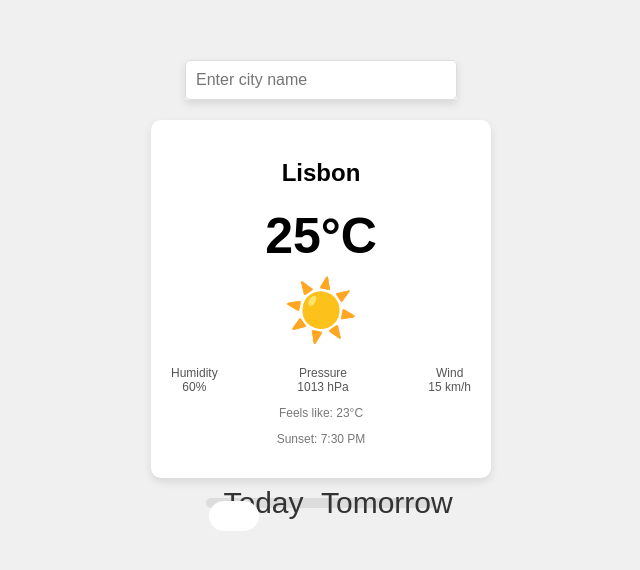
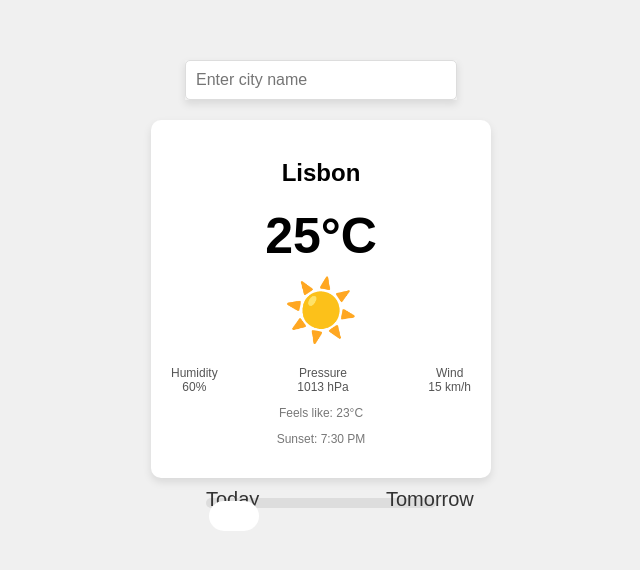
Before and after one commit to victorialarsen/getweather, a plain HTML site: page card.html in a window 1280 px wide. Shown: the part 116-686 px from the top of the page, without its empty margins (319-959 px from the left). Drawn offline with Linux system fonts and the light colour scheme.

Commit message:
switcher update

```diff
--- a/card.html
+++ b/card.html
@@ -104,12 +104,13 @@
 
         /* Create a label for "Today" and "Tomorrow" */
         .switch-label span {
-            font-size: 30px;
+            font-size: 20px;
             color: #333;
             position: absolute;
             top: 50%;
             transform: translateY(-50%);
-            width: 50%;
+            width: 50px;
+            height: 30px;
             text-align: center;
             transition: color 0.3s;
         }
```
